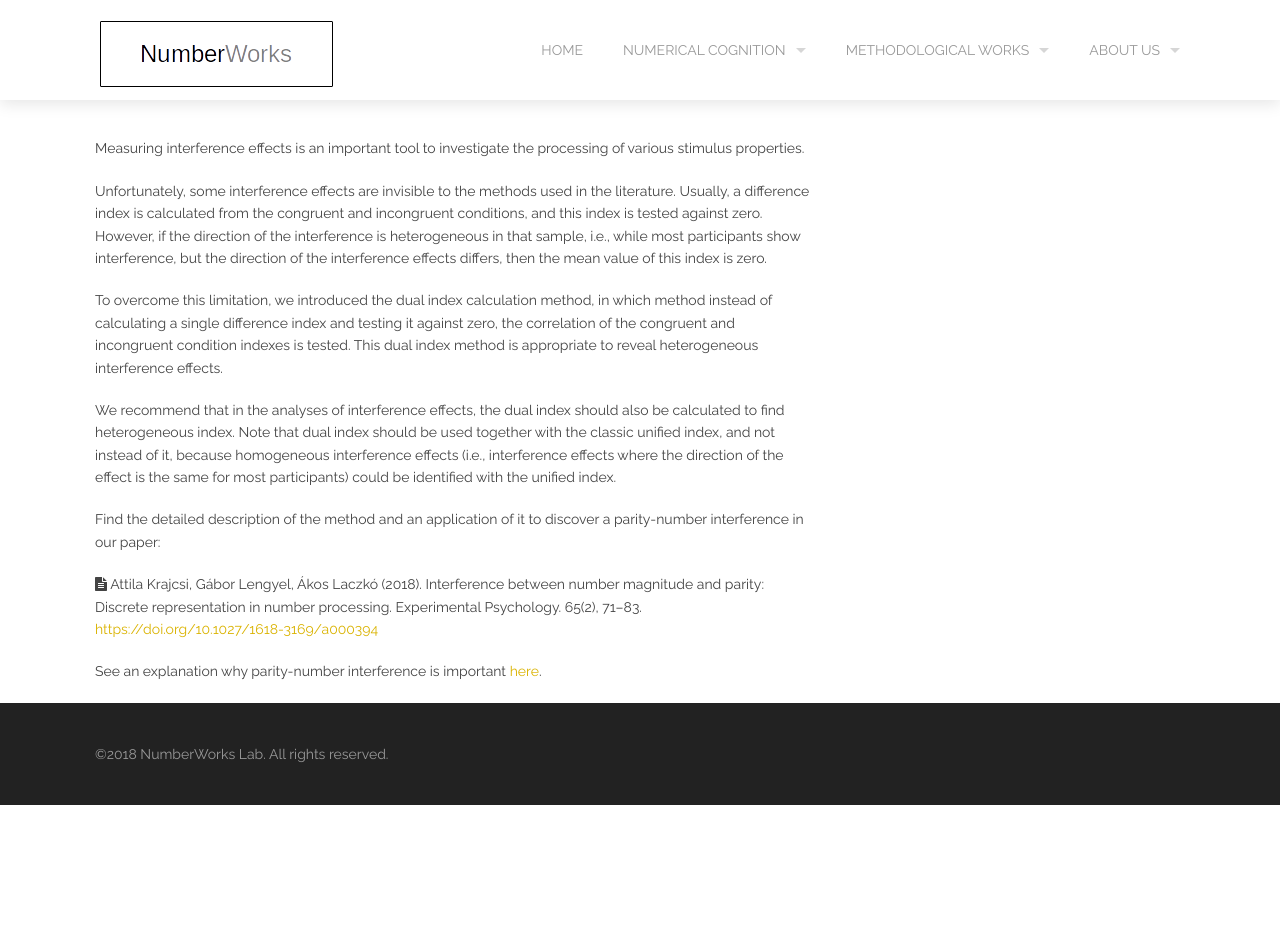
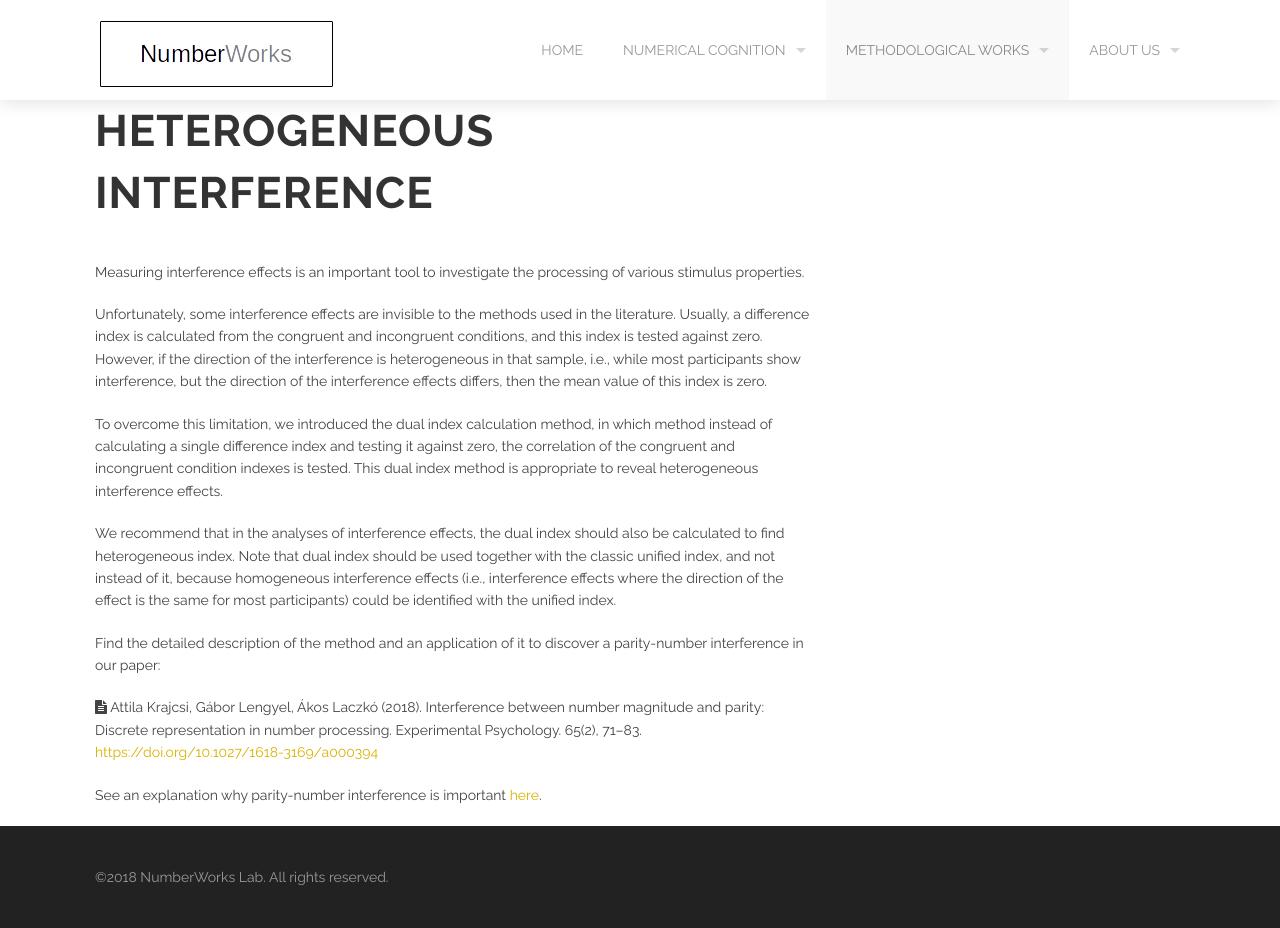
Before and after one commit to theNumberWorks/numberworks_website, a Jekyll site: the page built from heterogeneous_interference.md, in a window 1280 px wide. Built offline with Jekyll 4.4.1, drawn with Linux system fonts in a browser that asks for light colours; our own code applies the rules of GitHub Pages for plain Markdown files; before the commit the page ends 900 px from its top, so only the background shows below that.

Commit message:
add missing header

```diff
--- a/heterogeneous_interference.md
+++ b/heterogeneous_interference.md
@@ -1,3 +1,9 @@
+---
+layout: page
+title: Heterogeneous interference
+section_id: methods
+---
+
 Measuring interference effects is an important tool to investigate the processing of various stimulus properties.
 
 Unfortunately, some interference effects are invisible to the methods used in the literature. Usually, a difference index is calculated from the congruent and incongruent conditions, and this index is tested against zero. However, if the direction of the interference is heterogeneous in that sample, i.e., while most participants show interference, but the direction of the interference effects differs, then the mean value of this index is zero.
```
